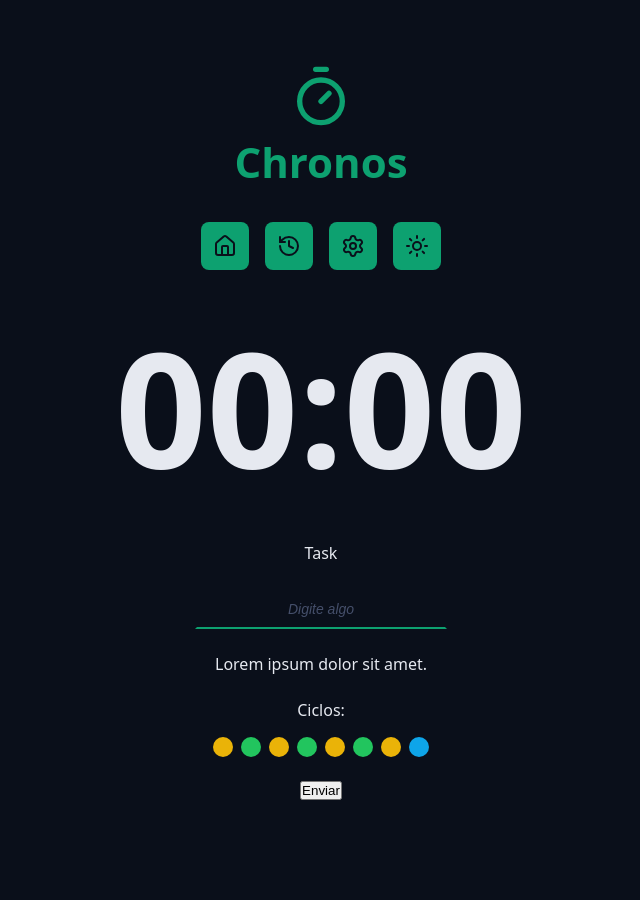
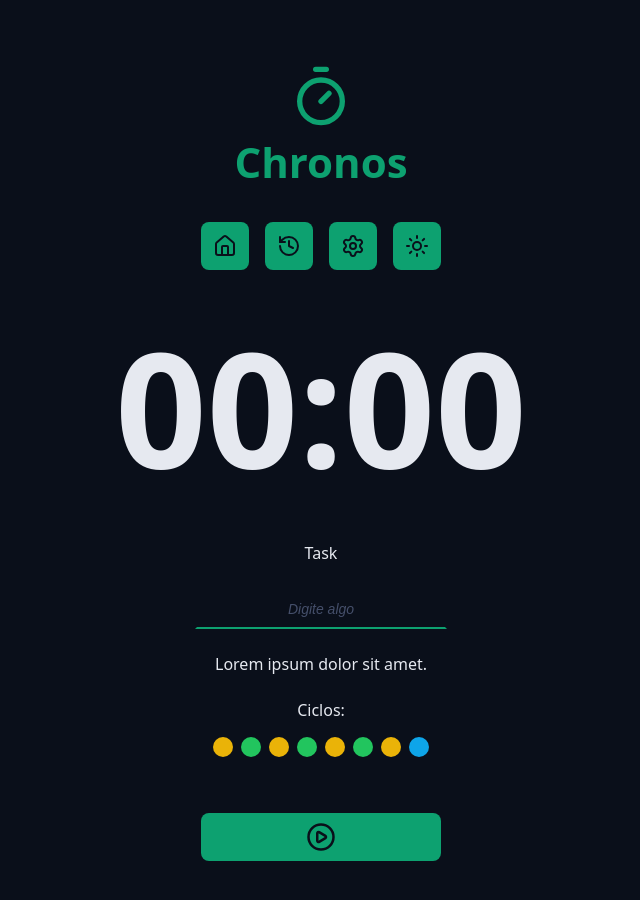
Before and after one commit to PedroL-cs/Pomodoro, a React (Vite) app: page / in a window 1280 px wide. Shown: the top 900 px of the page, without its empty margins (319-959 px from the left). Before the commit the page ends 832 px from the top, so only its background shows below. Built offline with nearby package versions, Linux system fonts and the light colour scheme.

Commit message:
Cria componente do botão padrão

```diff
--- a/src/App.tsx
+++ b/src/App.tsx
@@ -6,6 +6,8 @@
 import { CountDown } from './components/CountDown';
 import { DefaultInput } from './components/DefaultInput';
 import { Cycles } from './components/Cycles';
+import { DefaultButton } from './components/DefaultButton';
+import { PlayCircleIcon } from 'lucide-react';
 
 export function App() {
    return (
@@ -42,7 +44,7 @@
                </div>
 
                <div className='formRow'>
-                  <button>Enviar</button>
+                  <DefaultButton icon={<PlayCircleIcon />} />
                </div>
             </form>
          </Container>
--- /dev/null
+++ b/src/components/DefaultButton/index.tsx
@@ -0,0 +1,20 @@
+import styles from './styles.module.css';
+
+type DefaultButtonProps = {
+   icon: React.ReactNode;
+   color?: 'green' | 'red';
+} & React.ComponentProps<'button'>;
+
+export function DefaultButton({
+   icon,
+   color = 'green',
+   ...props
+}: DefaultButtonProps) {
+   return (
+      <>
+         <button className={`${styles.button} ${styles[color]}`} {...props}>
+            {icon}
+         </button>
+      </>
+   );
+}
--- /dev/null
+++ b/src/components/DefaultButton/styles.module.css
@@ -0,0 +1,34 @@
+.button {
+   display: flex;
+   justify-content: center;
+   align-items: center;
+   min-width: 24rem;
+   height: 4.8rem;
+   background-color: var(--primary);
+   color: var(--text-over-primary);
+   border: none;
+   border-radius: 0.8rem;
+   padding: 0.8rem;
+   margin: 3.2rem 0;
+   transition: all 0.1s ease-in-out;
+}
+
+.button:hover {
+   cursor: pointer;
+   filter: brightness(80%);
+}
+
+.button svg {
+   width: 3rem;
+   height: 3rem;
+}
+
+.green {
+   background-color: var(--primary);
+   color: var(--text-over-primary);
+}
+
+.red {
+   background-color: var(--error);
+   color: var(--text-over-error);
+}
```
